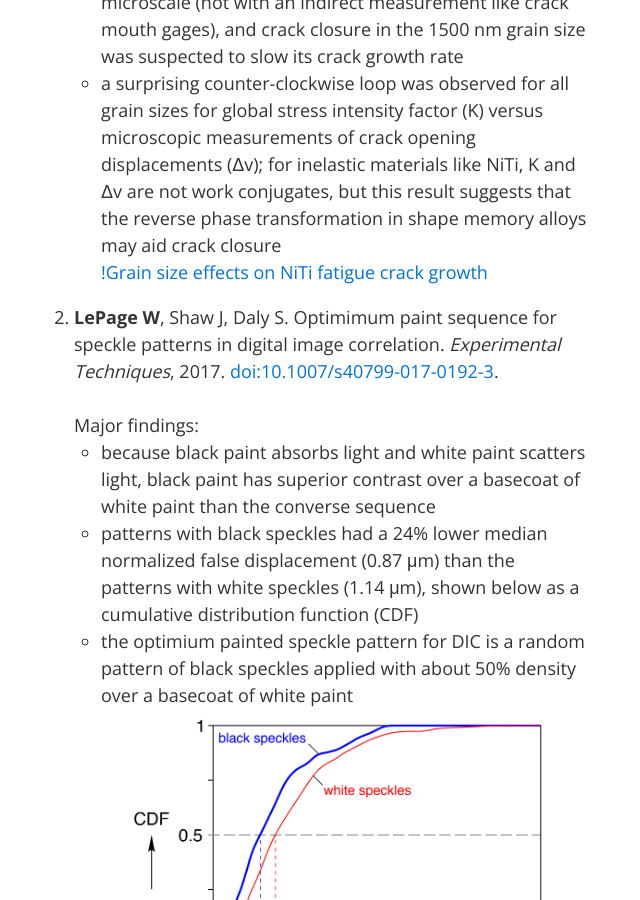
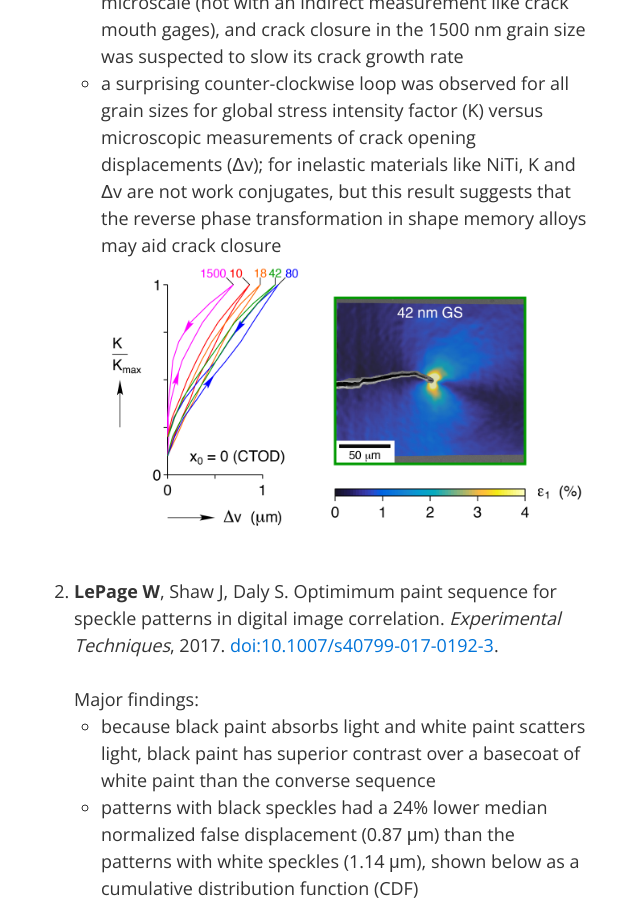
Before and after one commit to wlepage/wlepage.github.io, a Jekyll site: the page built from index.md, in a window 1280 px wide and 900 px high, scrolled down 3093 px. Shown: the whole window, without its empty margins (323-963 px from the left). Built offline with Jekyll 4.4.1, drawn with Linux system fonts in a browser that asks for light colours.

Commit message:
Update index.md

```diff
--- a/index.md
+++ b/index.md
@@ -52,7 +52,7 @@ Major findings:
 	+ macroscopic fatigue crack growth correlated well with microscopic crack tip observations: the grain sizes with relatively fast macroscopic crack growth rates exhibited large crack displacements at the microscale, and vice versa
 	+ crack closure was observed with SEM-DIC on the microscale (not with an indirect measurement like crack mouth gages), and crack closure in the 1500 nm grain size was suspected to slow its crack growth rate
 	+ a surprising counter-clockwise loop was observed for all grain sizes for global stress intensity factor (K) versus microscopic measurements of crack opening displacements (Δv); for inelastic materials like NiTi, K and Δv are not work conjugates, but this result suggests that the reverse phase transformation in shape memory alloys may aid crack closure<br />
-[!Grain size effects on NiTi fatigue crack growth](img/TOC_grainsizeNiTiFatigue-01.png "Grain size effects on NiTi fatigue crack growth")<br />
+![Grain size effects on NiTi fatigue crack growth](img/TOC_grainsizeNiTiFatigue-01.png "Grain size effects on NiTi fatigue crack growth")<br />
 1. __LePage W__, Shaw J, Daly S. Optimimum paint sequence for speckle patterns in digital image correlation. _Experimental Techniques_, 2017. [doi:10.1007/s40799-017-0192-3](http://doi.org/10.1007/s40799-017-0192-3).<br /><br />
 Major findings:
 	+ because black paint absorbs light and white paint scatters light, black paint has superior contrast over a basecoat of white paint than the converse sequence
```
